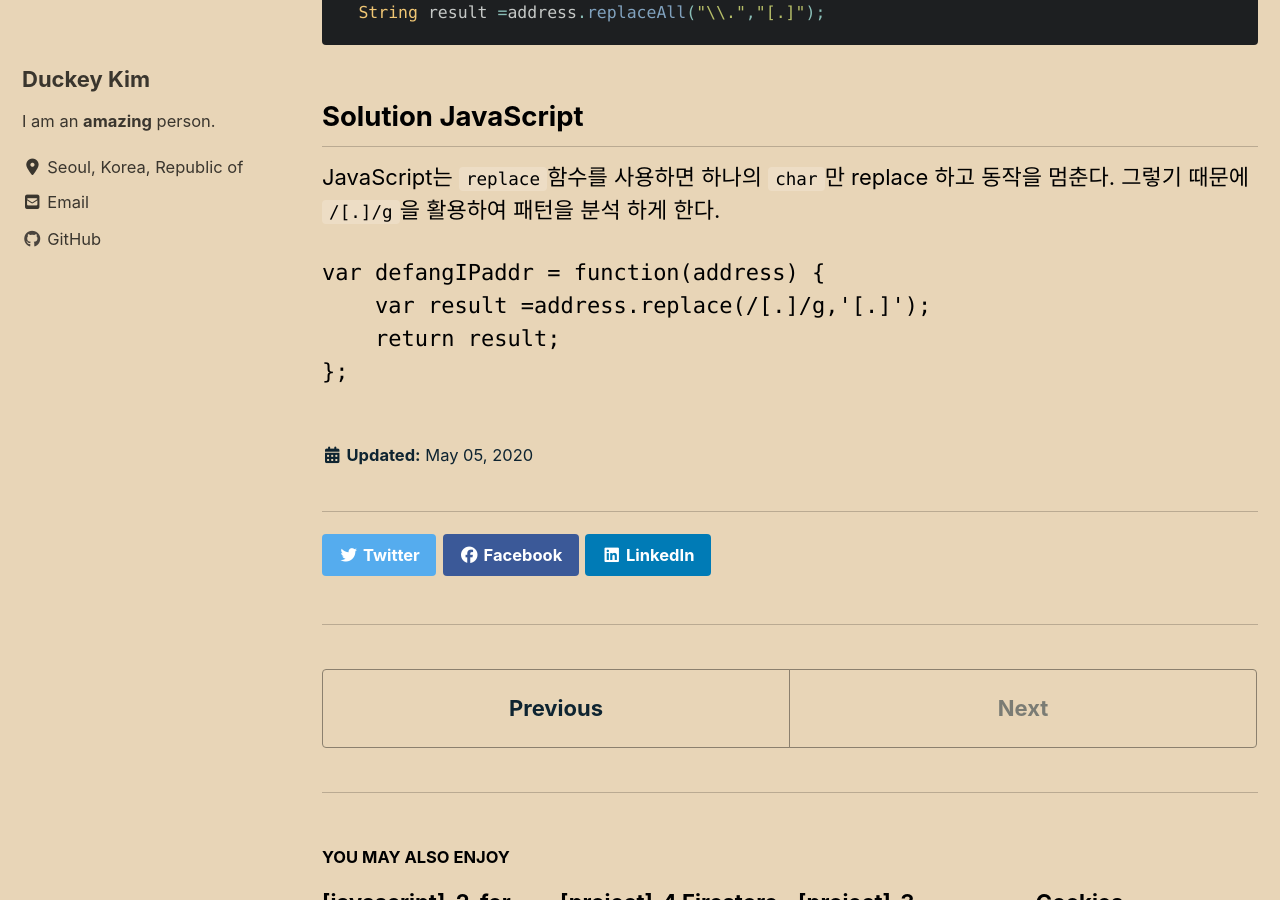
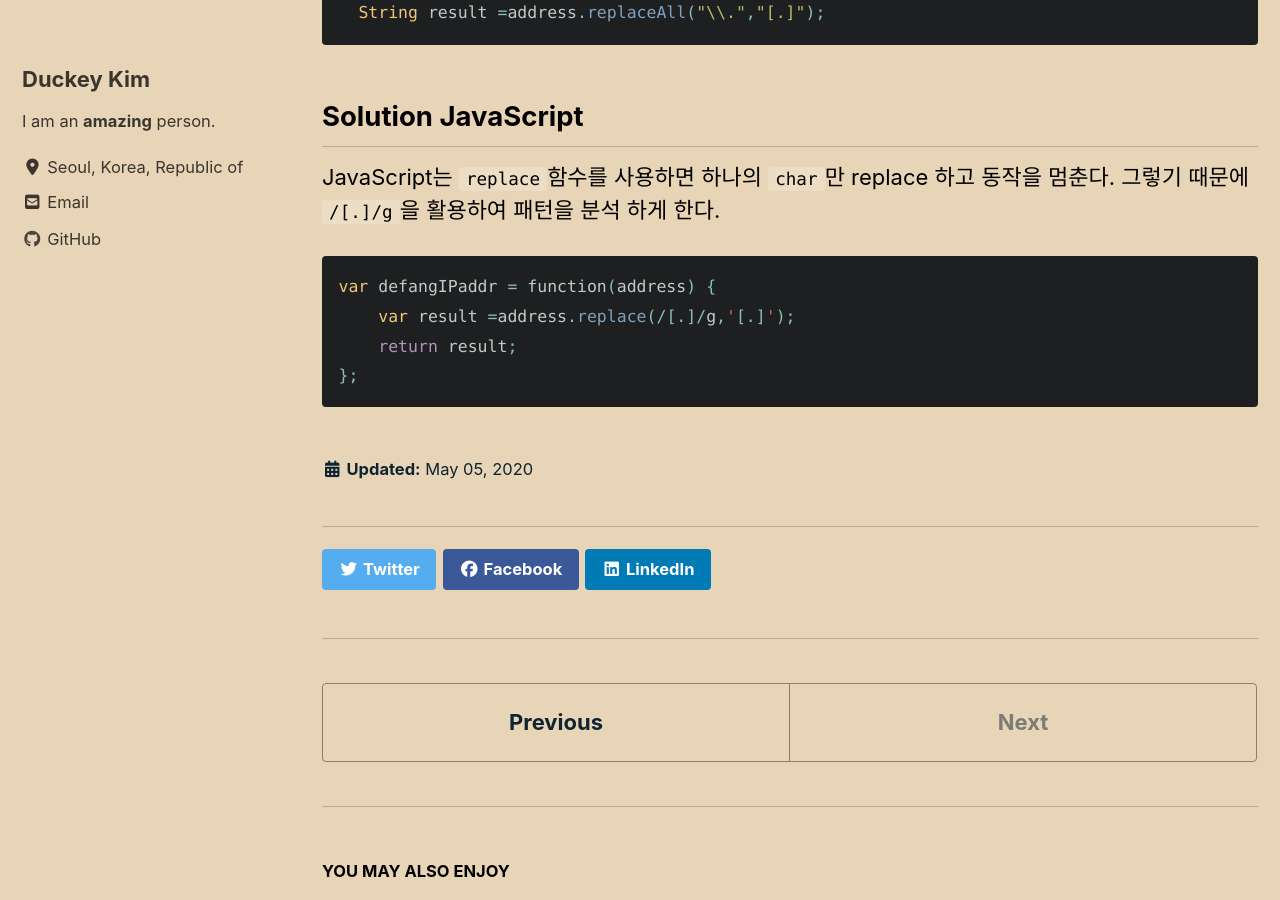
Before and after one commit to duckey-kim/duckey-kim.github.io, a Jekyll site: the page built from _posts/2020-05-05-[LeetCode]-1.md, in a window 1280 px wide and 900 px high, scrolled down 1368 px. Built offline with Jekyll 4.4.1, drawn with Linux system fonts in a browser that asks for light colours; cached includes are drawn as plain includes; nearby versions of some CDN libraries.

Commit message:
Fix post

````diff
--- a/_posts/2020-05-05-[LeetCode]-1.md
+++ b/_posts/2020-05-05-[LeetCode]-1.md
@@ -44,7 +44,7 @@ class Solution {
 
 JavaScript는 `replace`함수를 사용하면 하나의 `char`만 replace 하고 동작을 멈춘다. 그렇기 때문에 `/[.]/g`을 활용하여 패턴을 분석 하게 한다.
 
-```JavaScript
+```java
 var defangIPaddr = function(address) {
     var result =address.replace(/[.]/g,'[.]');
     return result;
````
